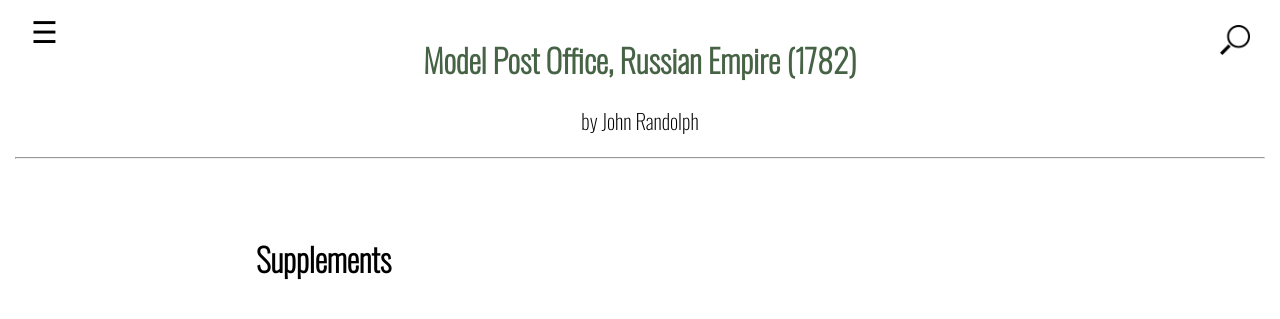
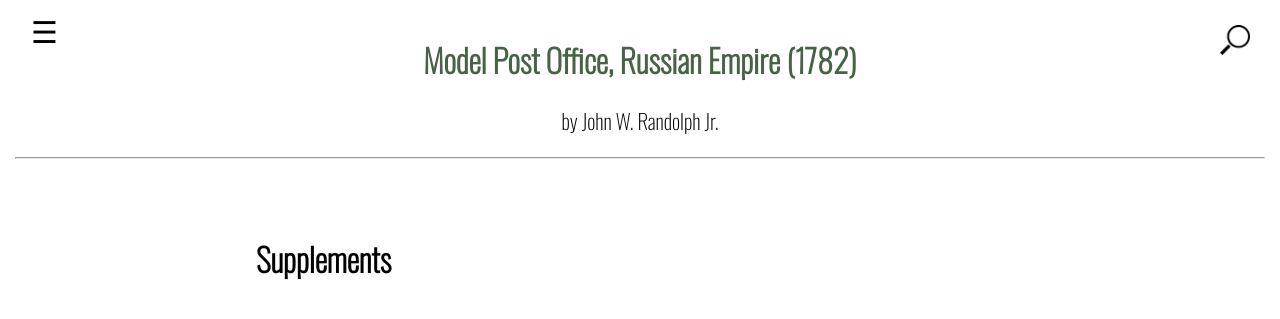
Before and after one commit to jwr12/imperial_russian_post_office_1782, a Jekyll site: the page built from 005_supplements.md, in a window 1280 px wide. Shown: the top 319 px of the page. Built offline with Jekyll 4.4.1, drawn with Linux system fonts in a browser that asks for light colours.

```diff
--- a/_config.yml
+++ b/_config.yml
@@ -1,6 +1,6 @@
 title: Model Post Office, Russian Empire (1782)
 email: jwr@illinois.edu
-description: by John Randolph
+description: by John W. Randolph Jr.
 
 baseurl: "/imperial_russian_post_office_1782" # the subpath of your site. Change it if the name of your repository is other than "mindoc"
 
```
